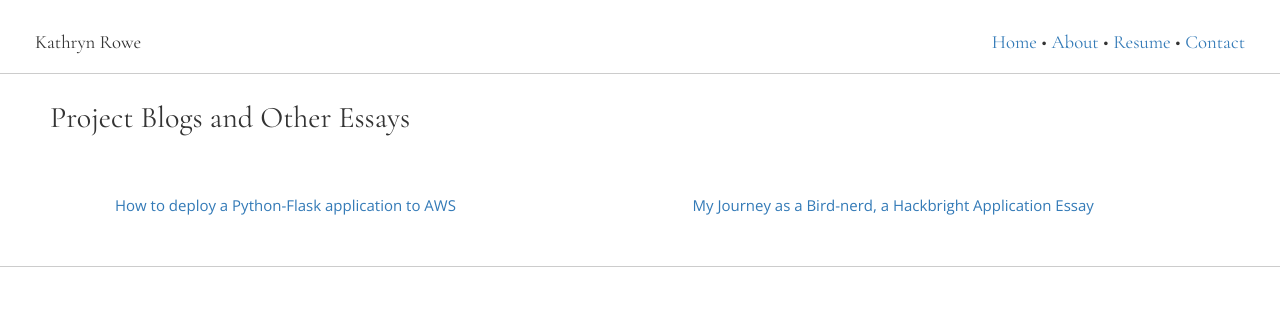
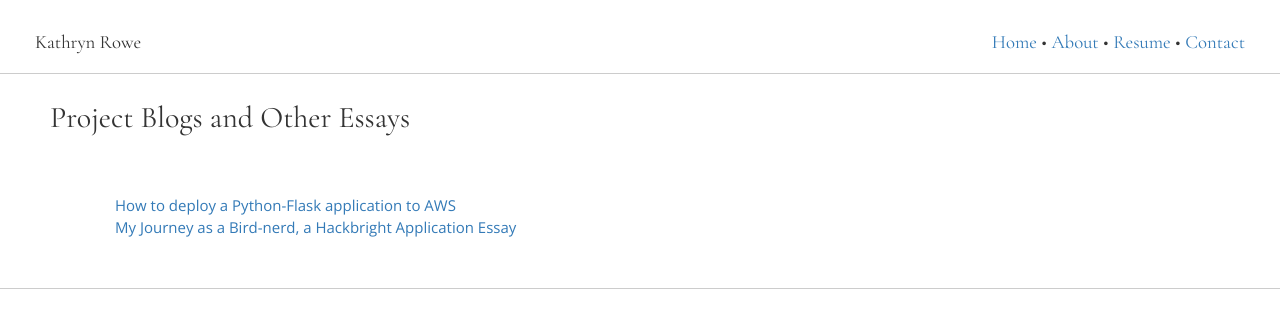
Before and after one commit to kathryn-rowe/Kathryn-Rowe-portfolio, a Flask app: page /coding in a window 1280 px wide. Shown: the top 328 px of the page. Run offline with Flask 2, Linux system fonts and the light colour scheme; some libraries are stand-ins or nearby versions.

Commit message:
Minor adjustments

```diff
--- a/templates/coding.html
+++ b/templates/coding.html
@@ -16,11 +16,11 @@
     </div>
 
     <div class="row" id="photo-row">
-        <div class="col-xs-12 col-md-6 col-lg-6">
+        <div class="col-xs-12 col-md-12 col-lg-12">
             <a href="aws_demo">How to deploy a Python-Flask application to AWS</a>
         </div>
 
-        <div class="col-xs-12 col-md-6 col-lg-6">
+        <div class="col-xs-12 col-md-12 col-lg-12">
             <a href="hb_app">My Journey as a Bird-nerd, a Hackbright Application Essay</a>
         </div>
     </div>
--- a/templates/hb_app.html
+++ b/templates/hb_app.html
@@ -17,7 +17,7 @@
 
     <div class="row" id="photo-row">
 
-        <h3>Share a particular piece of expertise that you have in detail.<br>
+        <h3>Q. Share a particular piece of expertise that you have in detail.<br>
         You can write about something that is educational, professional, or recreational. This question exists so we can learn how you describe something in detail. The topic you choose is not important to us but rather, the method of delivery. For example, instead of saying I'm an expert at yoga, take some time to explain to us "exactly" what makes the perfect downward dog, but please...no recipes! (500 words or less)</h3>
 
         <p>
```
